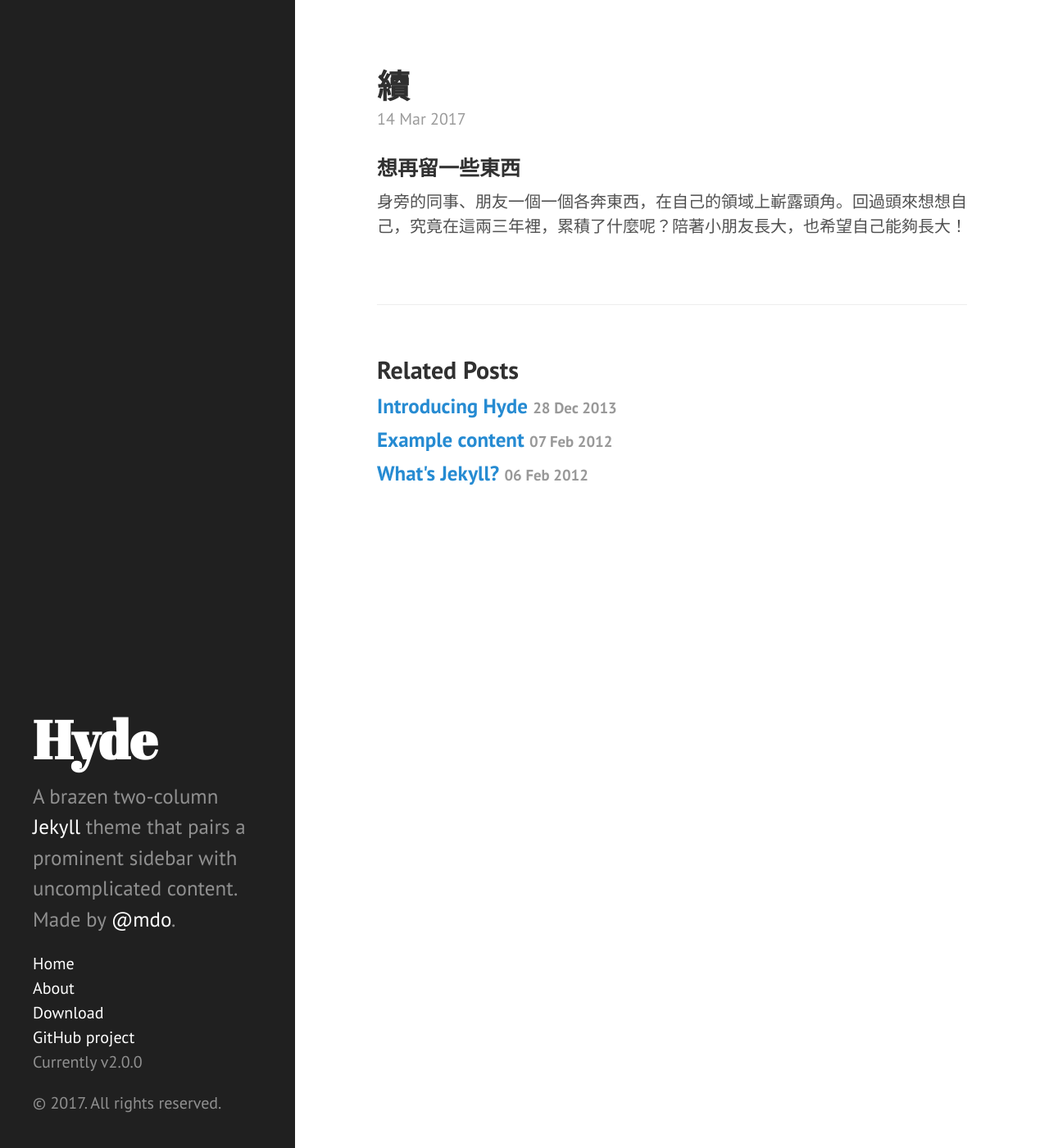
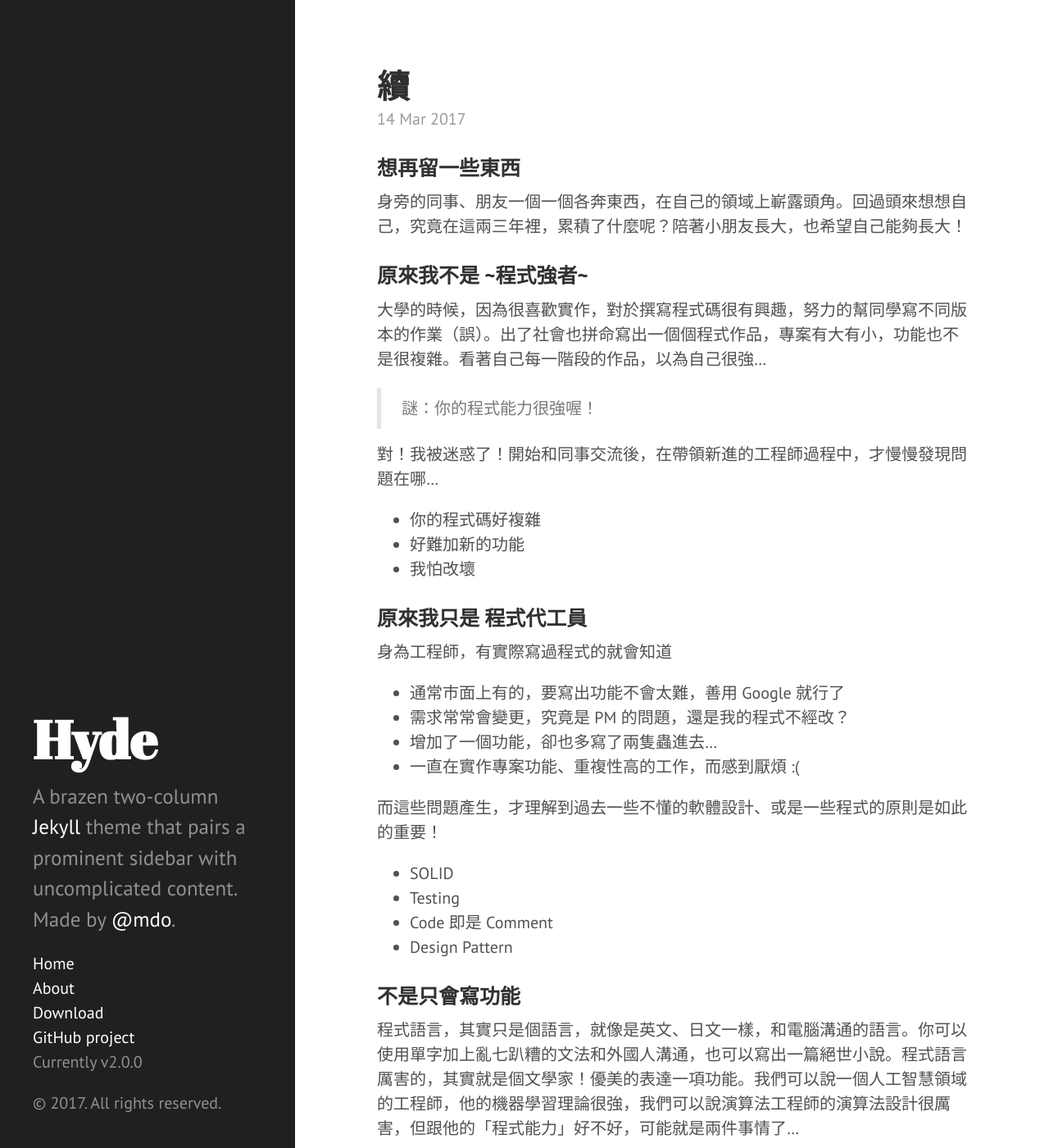
Before and after one commit to willsbor/willsbor.github.io, a Jekyll site: the page built from _posts/2017-03-14-續.md, in a window 1280 px wide and 1400 px high. Shown: the whole window at 82% size. Built offline with Jekyll 4.4.1, drawn with Linux system fonts in a browser that asks for light colours; our own code applies the rules of GitHub Pages for plain Markdown files; Markdown is read by kramdown in place of the engine named in the settings.

Commit message:
Update 2017-03-14-續.md

```diff
--- a/_posts/2017-03-14-續.md
+++ b/_posts/2017-03-14-續.md
@@ -1,3 +1,40 @@
+---
+layout: post
+title: 續
+---
 
 ### 想再留一些東西
+
 身旁的同事、朋友一個一個各奔東西，在自己的領域上嶄露頭角。回過頭來想想自己，究竟在這兩三年裡，累積了什麼呢？陪著小朋友長大，也希望自己能夠長大！
+
+### 原來我不是 ~程式強者~
+
+大學的時候，因為很喜歡實作，對於撰寫程式碼很有興趣，努力的幫同學寫不同版本的作業（誤）。出了社會也拼命寫出一個個程式作品，專案有大有小，功能也不是很複雜。看著自己每一階段的作品，以為自己很強...
+
+> 謎：你的程式能力很強喔！
+
+對！我被迷惑了！開始和同事交流後，在帶領新進的工程師過程中，才慢慢發現問題在哪...
+
+- 你的程式碼好複雜
+- 好難加新的功能
+- 我怕改壞
+
+### 原來我只是 程式代工員
+
+身為工程師，有實際寫過程式的就會知道
+
+- 通常市面上有的，要寫出功能不會太難，善用 Google 就行了
+- 需求常常會變更，究竟是 PM 的問題，還是我的程式不經改？
+- 增加了一個功能，卻也多寫了兩隻蟲進去...
+- 一直在實作專案功能、重複性高的工作，而感到厭煩 :(
+
+而這些問題產生，才理解到過去一些不懂的軟體設計、或是一些程式的原則是如此的重要！
+
+- SOLID
+- Testing
+- Code 即是 Comment
+- Design Pattern
+
+### 不是只會寫功能
+
+程式語言，其實只是個語言，就像是英文、日文一樣，和電腦溝通的語言。你可以使用單字加上亂七趴糟的文法和外國人溝通，也可以寫出一篇絕世小說。程式語言厲害的，其實就是個文學家！優美的表達一項功能。我們可以說一個人工智慧領域的工程師，他的機器學習理論很強，我們可以說演算法工程師的演算法設計很厲害，但跟他的「程式能力」好不好，可能就是兩件事情了...
```
